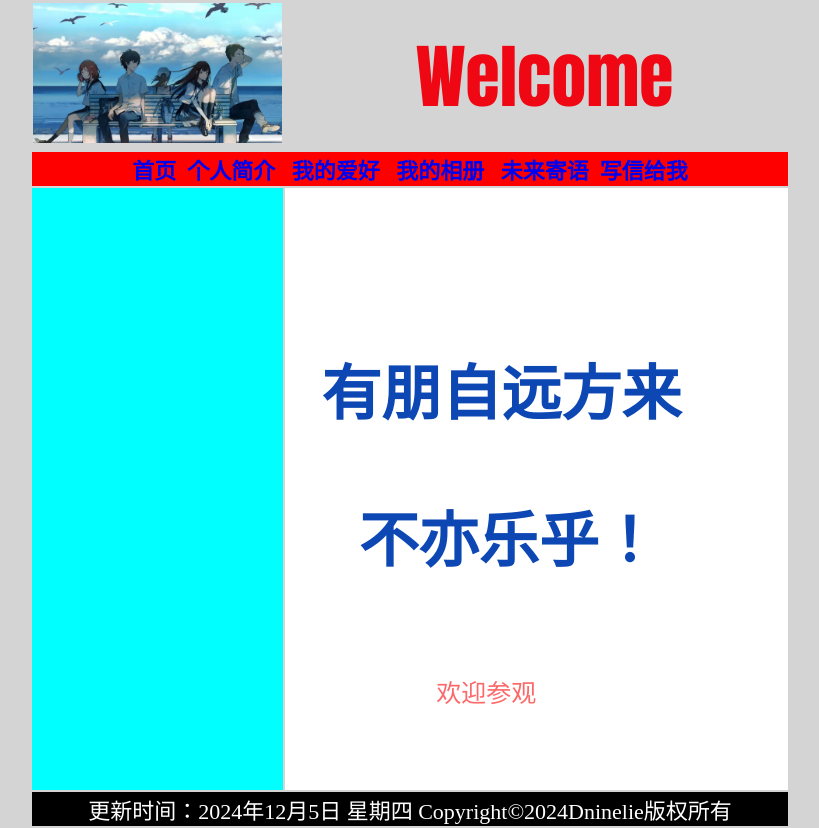
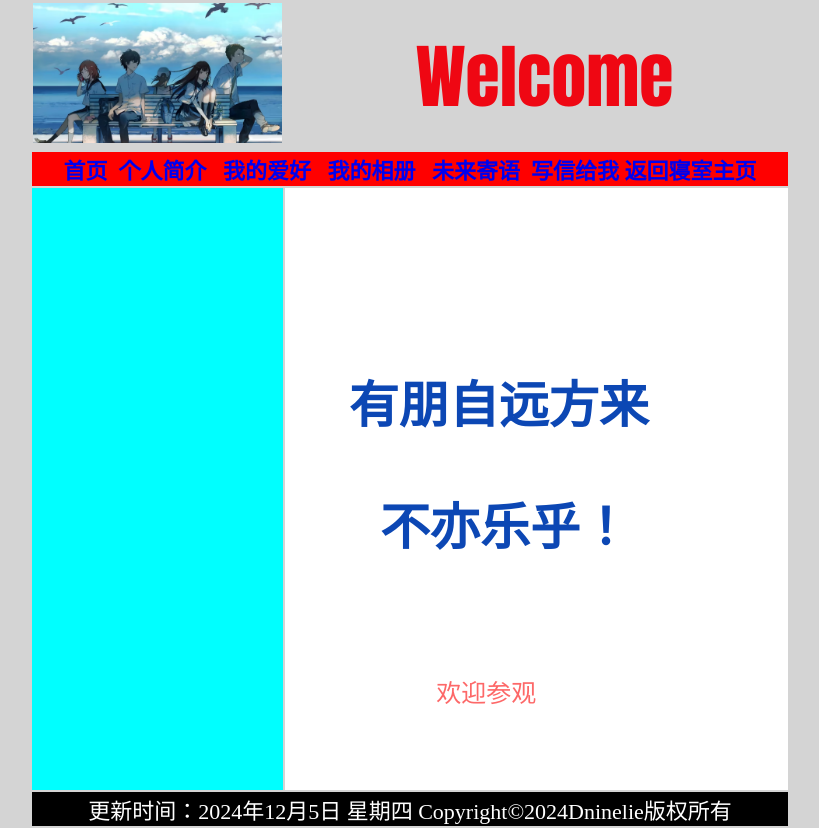
Before and after one commit to Dninelie/work, a plain HTML site: page index.html in a window 1280 px wide. Shown: the whole page, without its empty margins (230-1049 px from the left). Drawn offline with Linux system fonts and the light colour scheme.

Commit message:
Update index.html

```diff
--- a/index.html
+++ b/index.html
@@ -18,6 +18,9 @@ body {
     margin-right: 0px;
     margin-bottom: 0px;
 }
+p{
+	font-size: 50px;
+}
 a{
   text-decoration: none;
   font-weight: bold;
@@ -35,14 +38,14 @@ a:hover{
       <td width="620" style="font-size: 70px; color: #EF0713; font-family: Impact, Haettenschweiler, 'Franklin Gothic Bold', 'Arial Black', sans-serif;">&nbsp;Welcome</td>
     </tr>
     <tr>
-       <td height="30" colspan="2" bgcolor="#FF0000"><a href="./index.html">首页</a>  <a href="./web/jianjie.html">个人简介</a>   <a href="./web/aihao.html">我的爱好</a>   <a href="./web/xiangce.html">我的相册</a>   <a href="./web/jiyu.html">未来寄语</a>  <a href="mailto:ggg@163.com">写信给我</a></td>
+       <td height="30" colspan="2" bgcolor="#FF0000"><a href="./index.html">首页</a>  <a href="./web/jianjie.html">个人简介</a>   <a href="./web/aihao.html">我的爱好</a>   <a href="./web/xiangce.html">我的相册</a>   <a href="./web/jiyu.html">未来寄语</a>  <a href="mailto:ggg@163.com">写信给我</a> <a href="https://dninelie.github.io/qinshi312/index.html">  返回寝室主页</a> </td>
     </tr>
     <tr>
       <td height="600" width="140" bgcolor="aqua">&nbsp;</td>
       <td align="center" valign="middle" style="background-color: white"><table width="80%" border="0">
         <tbody>
           <tr>
-            <td height="400" align="center" valign="middle" bgcolor="#FFFFFF" style="font-family:楷体; font-weight: 800; color: #0C47B4; font-size: 60px; font-family: '楷体';"><p>&nbsp; 有朋自远方来<br>
+  <td height="400" align="center" valign="middle" bgcolor="#FFFFFF" style="font-family:楷体; font-weight: 800; color: #0C47B4; font-size: 60px; font-family: '楷体';"><p>&nbsp; 有朋自远方来<br>
             </p>
               <p>
               &nbsp; &nbsp;不亦乐乎！</p></td>
```
